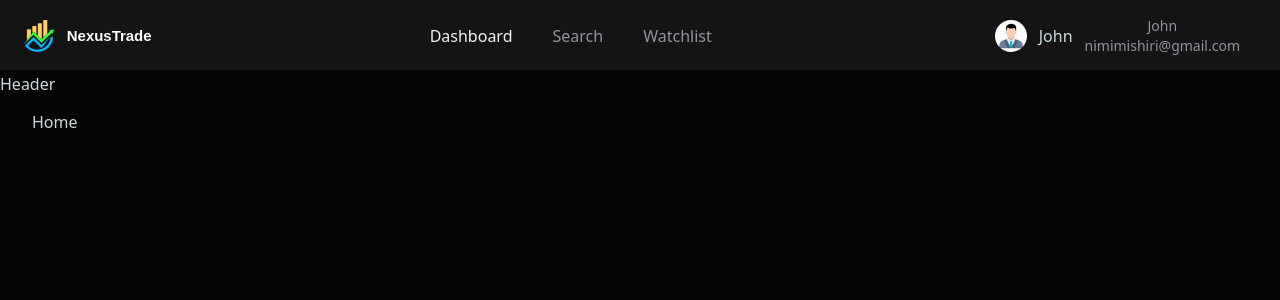
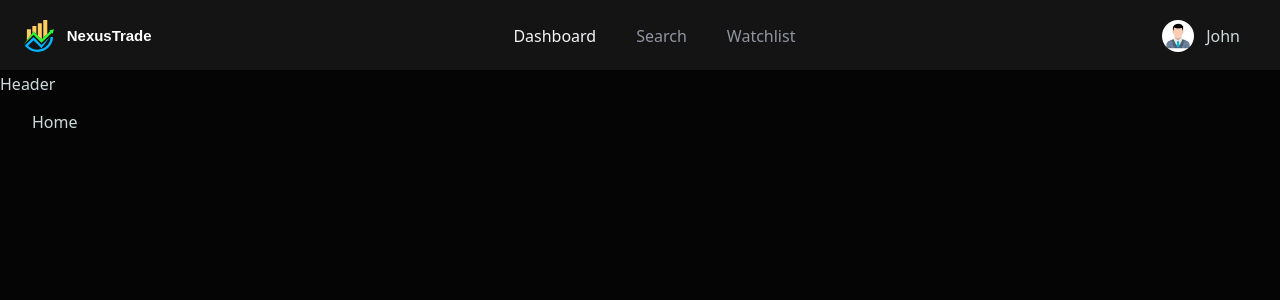
Before and after one commit to Yutman/Nexus-Trade, a Next.js app: page / in a window 1280 px wide. Shown: the top 300 px of the page. Built offline with nearby package versions, Linux system fonts and the light colour scheme.

Commit message:
Implement header

```diff
--- a/components/UserDropdown.tsx
+++ b/components/UserDropdown.tsx
@@ -12,6 +12,7 @@ import { useRouter } from "next/navigation"
 import { Button } from "./ui/button"
 import { Avatar, AvatarFallback, AvatarImage } from "@/components/ui/avatar"
 import { LogOut } from "lucide-react"
+import NavItems from "./NavItems"
 
 const UserDropdown = () => {
     const router = useRouter();
@@ -34,12 +35,8 @@ const UserDropdown = () => {
         </Avatar>
         <div className="hidden md:flex flex-col items-start">
             <span className="text-base font-medium text-gray-400">
-                {user.name}
+                {user.name.split(' ')[0]}
             </span>
-        </div>
-        <div className="flex flex-col">
-            <p className="text-sm font-medium">{user.name}</p>
-            <p className="text-sm text-gray-500">{user.email}</p>
         </div>
     </Button>
   </DropdownMenuTrigger>
@@ -67,6 +64,10 @@ const UserDropdown = () => {
         <LogOut className='h-4 w-4 mr-2 hidden sm:block'/>
         Logout
     </DropdownMenuItem>
+    <DropdownMenuSeparator className="hidden sm:block bg-gray-600"/>
+    <nav className='sm:hidden'>
+      <NavItems/>
+    </nav>
   </DropdownMenuContent>
 </DropdownMenu>
   )
```
